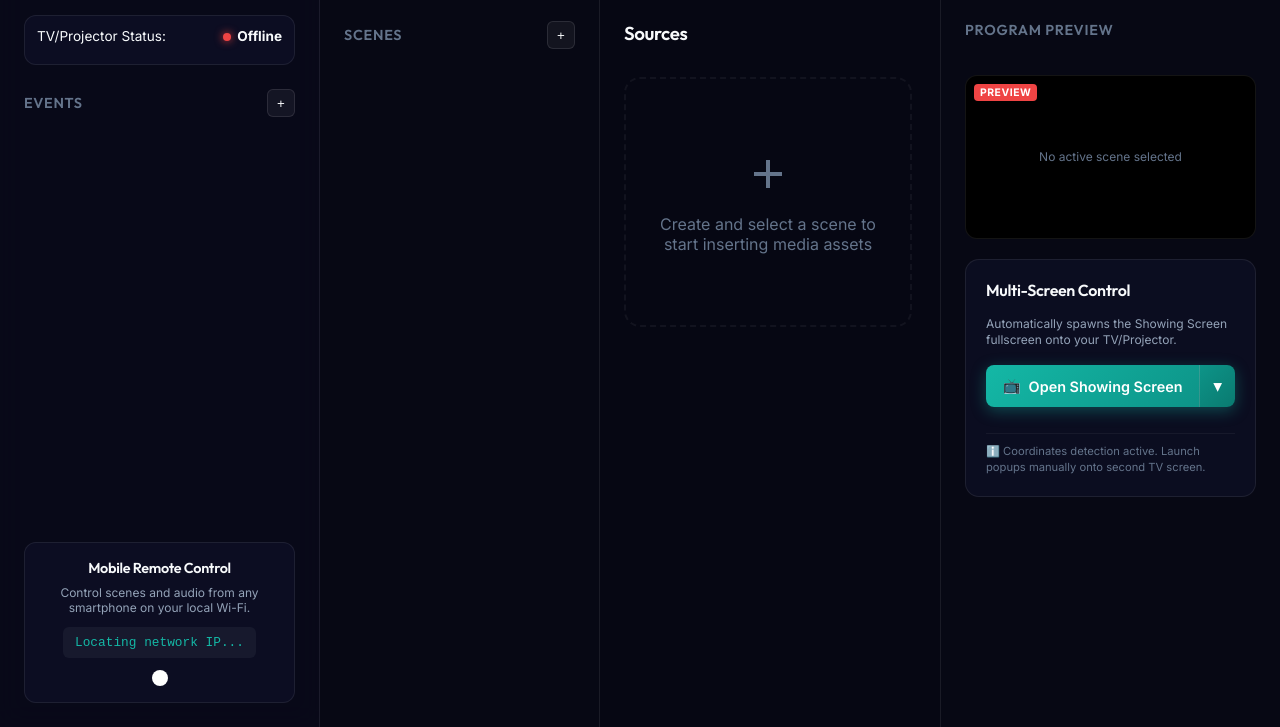
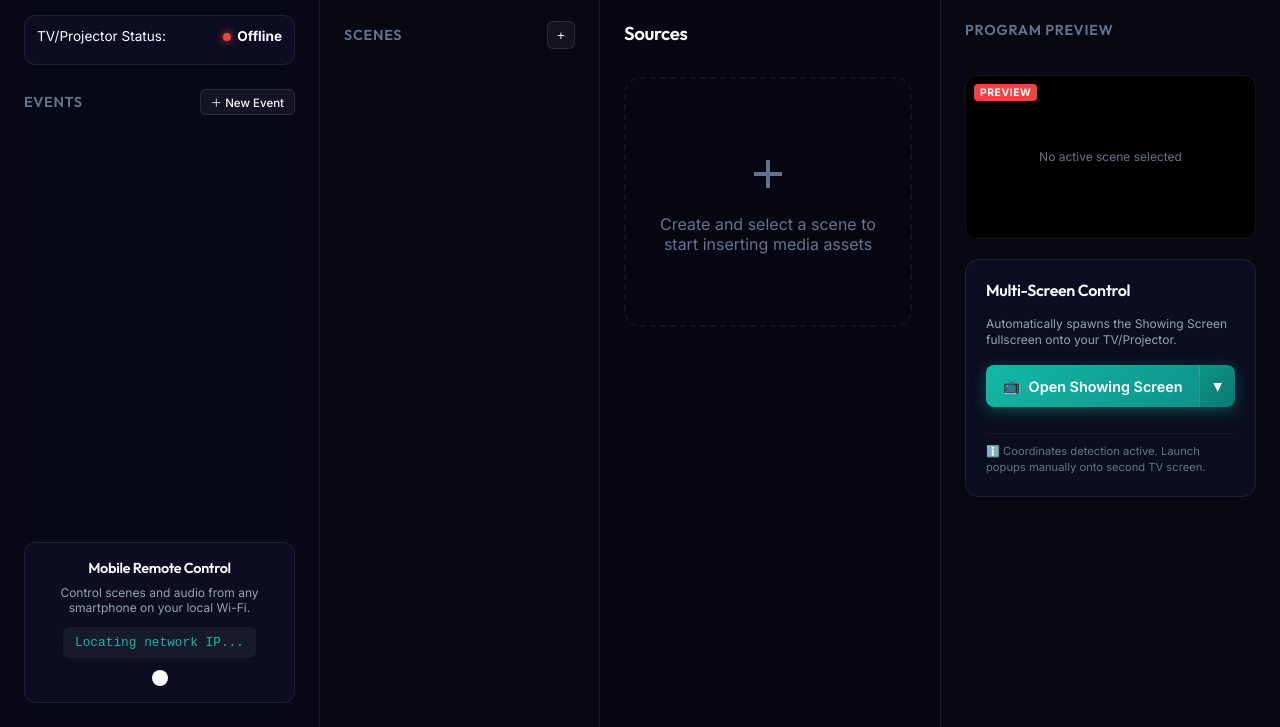
Before and after one commit to rutgenie/ScreenSwitching, a website: page public/control.html in a window 1280 px wide. Shown: the part 73-800 px from the top of the page. Drawn offline with nearby package versions, Linux system fonts and the light colour scheme; no server answers.

Commit message:
v0.4 add the add button

```diff
--- a/public/control.html
+++ b/public/control.html
@@ -34,7 +34,7 @@
       <div class="collections-section">
         <div class="section-header">
           <h3>Events</h3>
-          <button class="btn-icon" id="btn-add-collection" title="Create Event">+</button>
+          <button class="btn-secondary" id="btn-add-collection" title="Create New Event" style="font-size:0.72rem; padding:4px 10px; height:auto; border-radius:6px;">＋ New Event</button>
         </div>
         <ul class="collection-list" id="collection-list-container">
           <!-- Events loaded dynamically -->
```
